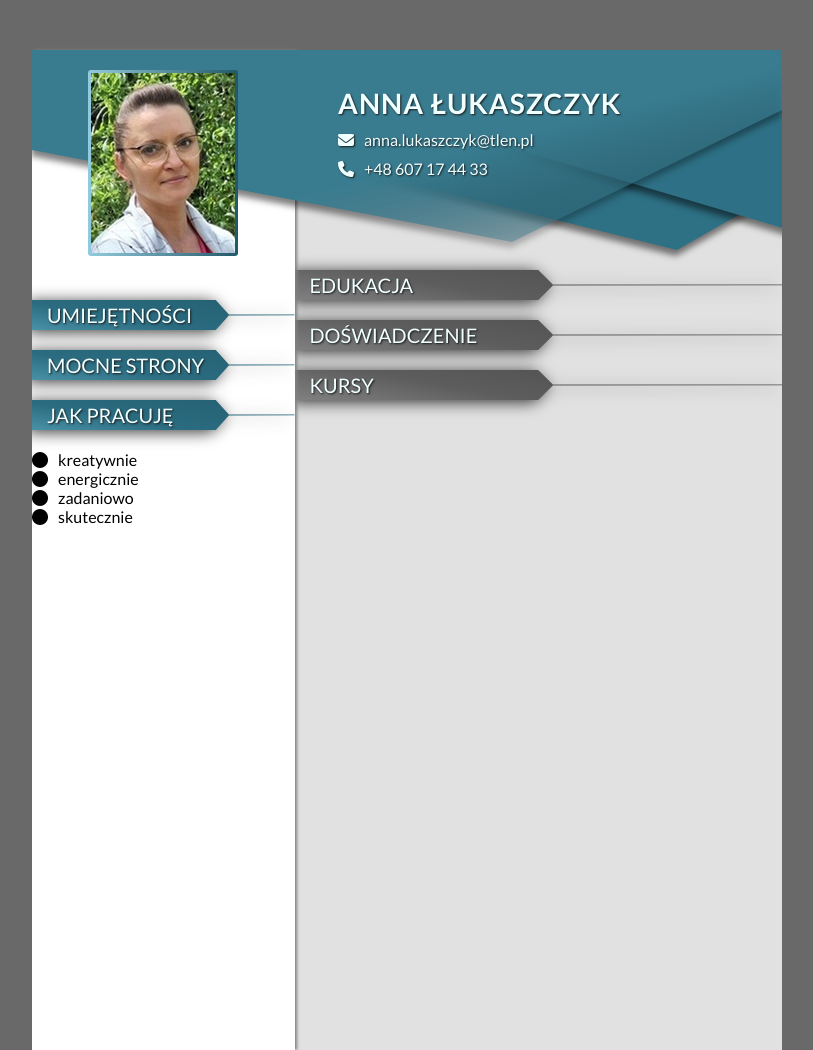
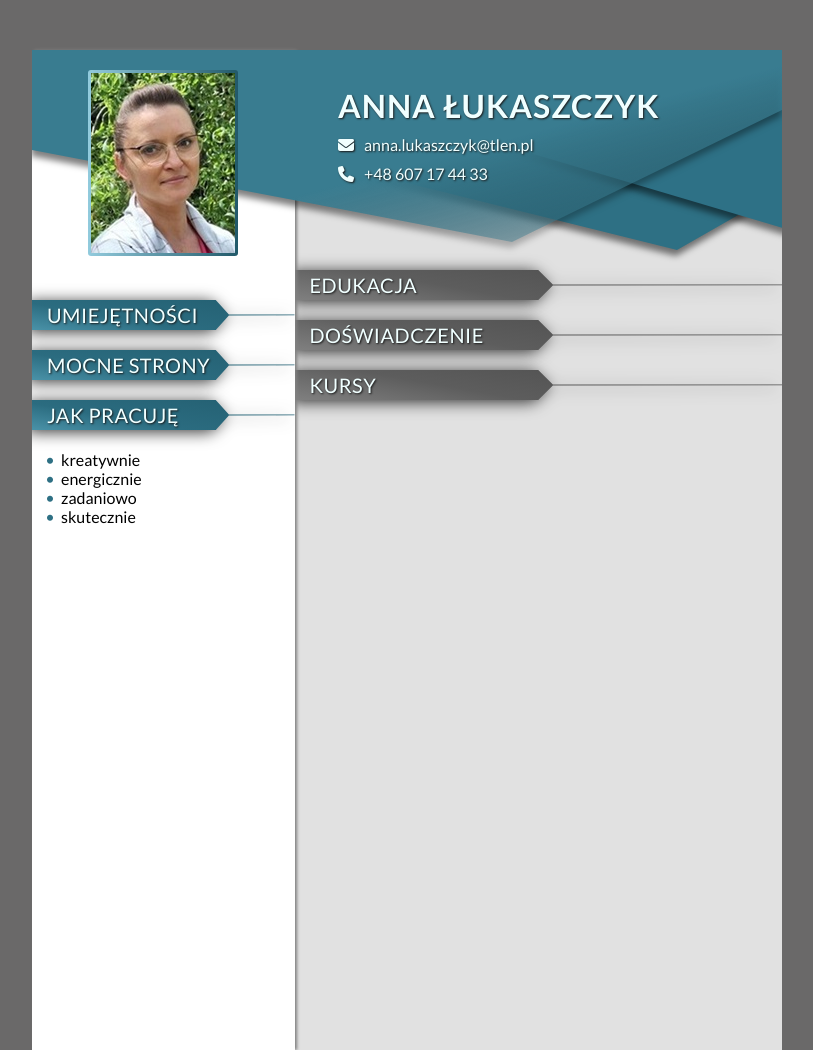
Before and after one commit to loca20/CV-Anna-Lukaszczyk, a plain HTML site: page index.html in a window 1280 px wide. Shown: the whole page, without its empty margins (233-1046 px from the left). Drawn offline with Linux system fonts and the light colour scheme.

Commit message:
added CSS styles for the list and its elements

```diff
--- a/style.css
+++ b/style.css
@@ -107,7 +107,7 @@ body {
 
 .name {
 	margin-top: 16px;
-	font-size: 28px;
+	font-size: 32px;
 	font-weight: bold;
 	text-transform: uppercase;
 	letter-spacing: 1px;
@@ -136,7 +136,7 @@ body {
 }
 
 .section-title-in-main {
-background: gray;
+	background: gray;
 }
 
 .aside {
@@ -158,13 +158,58 @@ background: gray;
 	font-size: 20px;
 	font-weight: 400;
 	text-transform: uppercase;
+	letter-spacing: 0.5px;
 	color: azure;
 	text-shadow: 1px 1px 2px rgb(26, 26, 26);
-	background: linear-gradient(10deg, rgba(74,146,168,1) 0%, rgba(43,108,128,1) 35%, rgba(35,94,112,1) 100%);
-	clip-path: polygon(0 0, 70% 0, 75% 48%, 100% 48%, 100% 51%, 75% 52%, 70% 100%, 0% 100%);
+	background: linear-gradient(
+		10deg,
+		rgba(74, 146, 168, 1) 0%,
+		rgba(43, 108, 128, 1) 35%,
+		rgba(35, 94, 112, 1) 100%
+	);
+	clip-path: polygon(
+		0 0,
+		70% 0,
+		75% 48%,
+		100% 48%,
+		100% 51%,
+		75% 52%,
+		70% 100%,
+		0% 100%
+	);
 }
 
 .section-title-in-main {
-	background: linear-gradient(10deg, rgba(128,128,128,1) 0%, rgba(93,93,93,1) 35%, rgba(74,74,74,1) 100%);
-	clip-path: polygon(0 0, 50% 0, 53% 48%, 100% 48%, 100% 51%, 53% 52%, 50% 100%, 0% 100%);
-	}
+	background: linear-gradient(
+		10deg,
+		rgba(128, 128, 128, 1) 0%,
+		rgba(93, 93, 93, 1) 35%,
+		rgba(74, 74, 74, 1) 100%
+	);
+	clip-path: polygon(
+		0 0,
+		50% 0,
+		53% 48%,
+		100% 48%,
+		100% 51%,
+		53% 52%,
+		50% 100%,
+		0% 100%
+	);
+}
+
+.list {
+	margin-left: 15px;
+	list-style: none;
+}
+
+.list-item {
+	display: flex;
+	align-items: center;
+}
+
+.fa-circle {
+	margin: 3px 8px 0 0;
+	font-size: 6px;
+	color: #2e7084;
+}
```
